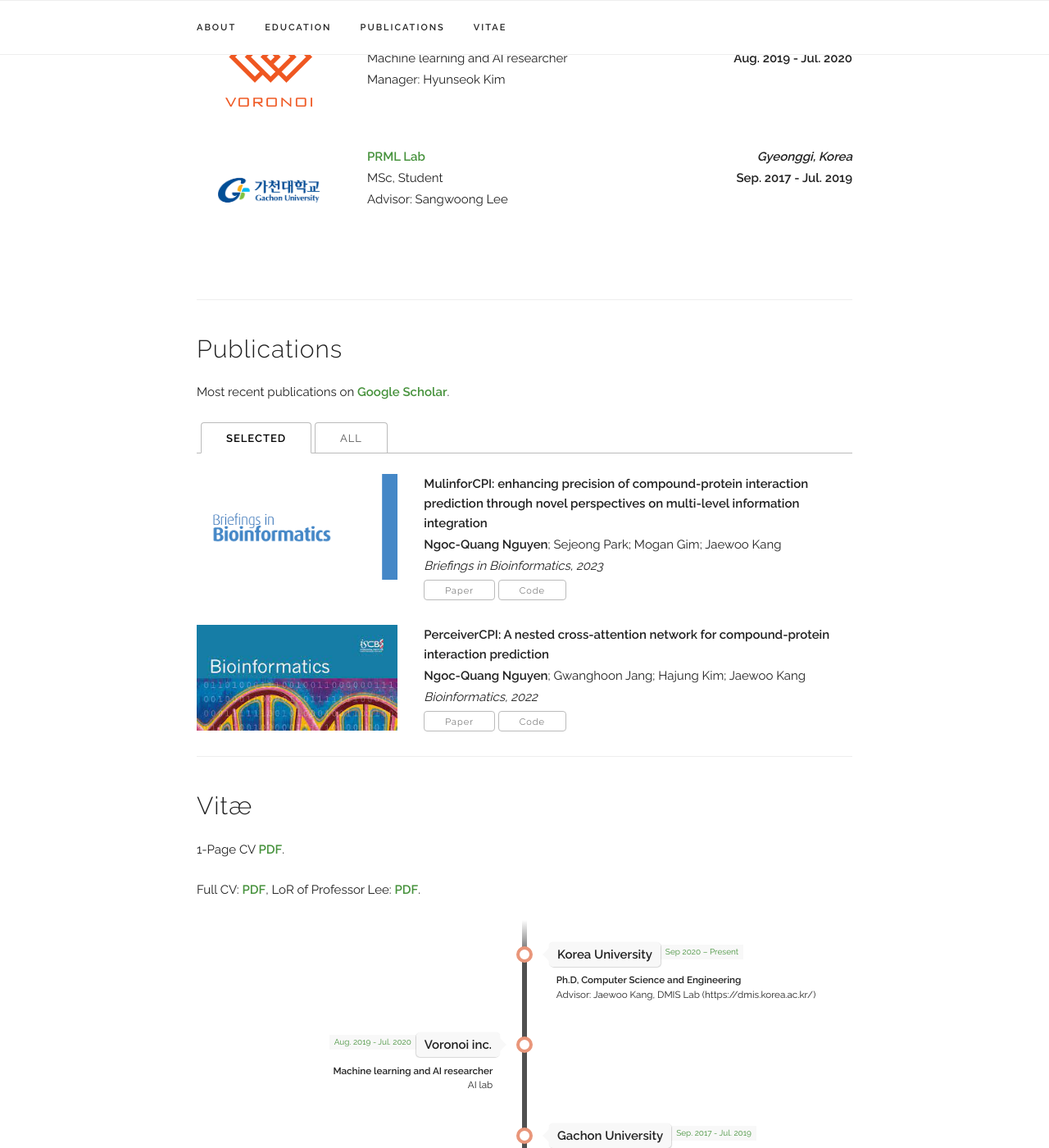
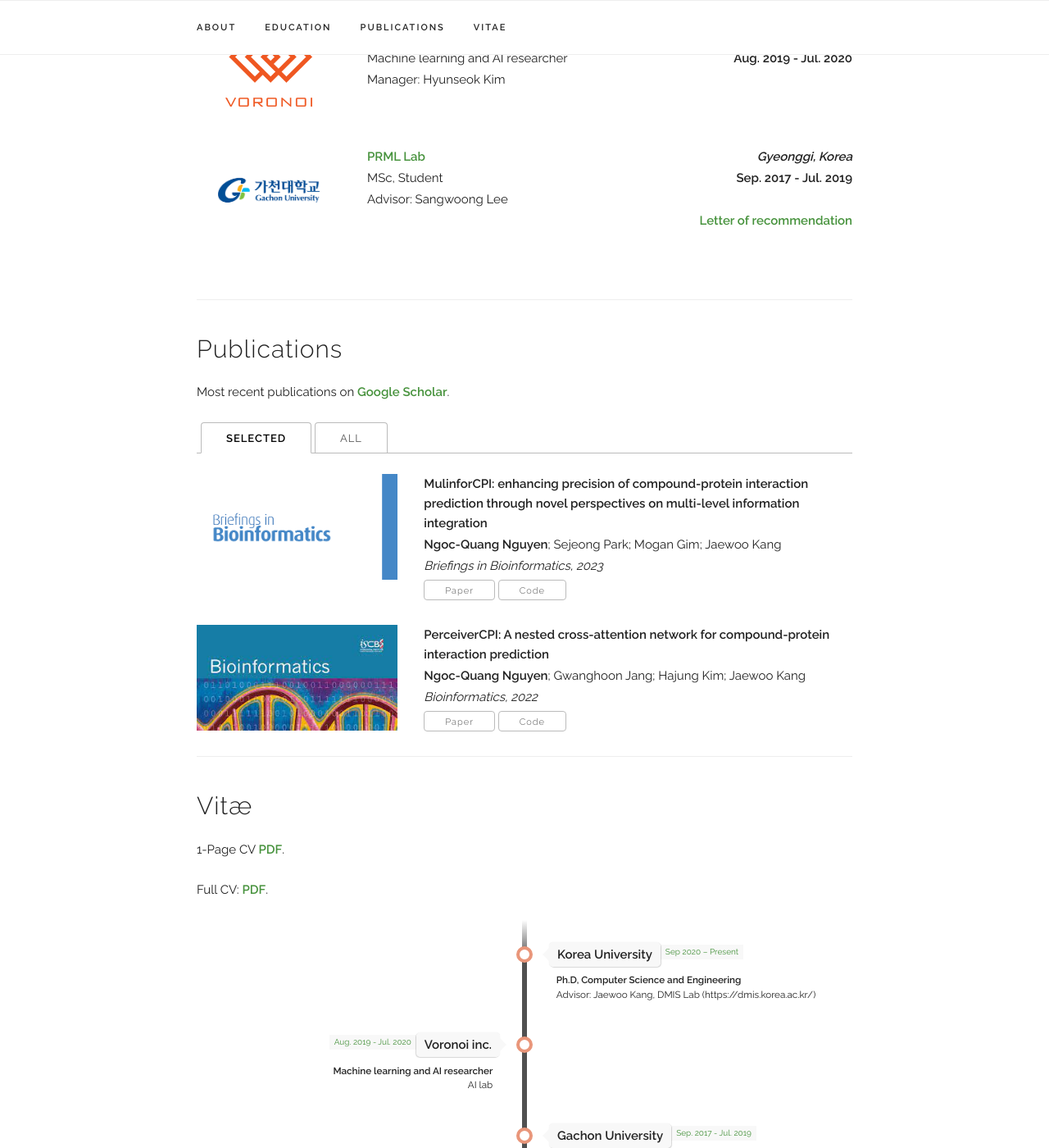
Before and after one commit to quangnguyenbn99/quangnguyenbn99.github.io, a Jekyll site: the page built from index.html, in a window 1280 px wide and 1400 px high, scrolled down 1575 px. Shown: the whole window at 82% size. Built offline with Jekyll 4.4.1, drawn with Linux system fonts in a browser that asks for light colours; some web fonts are replaced.

Commit message:
Update index.html

```diff
--- a/index.html
+++ b/index.html
@@ -136,7 +136,7 @@
               <p class="title"><b><a href=" http://pr.gachon.ac.kr/">PRML Lab</a><b style="float:right;"><i>Gyeonggi, Korea</i></b></b></p>
 
               <p>MSc, Student <b style="float:right;">Sep. 2017 - Jul. 2019</b></p>
-              <p>Advisor: Sangwoong Lee</p>
+              <p>Advisor: Sangwoong Lee</p>  <b style="float:right;"><a href={{ "/assets/cv/LoR_Professor_Lee.pdf" | prepend: site.baseurl}} target="_blank">Letter of recommendation</a></b>
               <p></p>
             </div>
           </div>
@@ -322,9 +322,7 @@
 <div class="docs-section" id="resume">
   <h4>Vitæ</h4>
   <p>1-Page CV <a href={{ "/assets/cv/quang_1p_cv.pdf" | prepend: site.baseurl }} target="_blank">PDF</a>.</p>
-  <p>Full CV: <a href={{ "/assets/cv/quang_cv.pdf" | prepend: site.baseurl }} target="_blank">PDF</a>,
-    LoR of Professor Lee: <a href={{ "/assets/cv/LoR_Professor_Lee.pdf" | prepend: site.baseurl }} target="_blank">PDF</a>.
-  </p>
+  <p>Full CV: <a href={{ "/assets/cv/quang_cv.pdf" | prepend: site.baseurl }} target="_blank">PDF</a>. </p>
 
   <!-- The Timeline -->
   <ul class="timeline">
```
